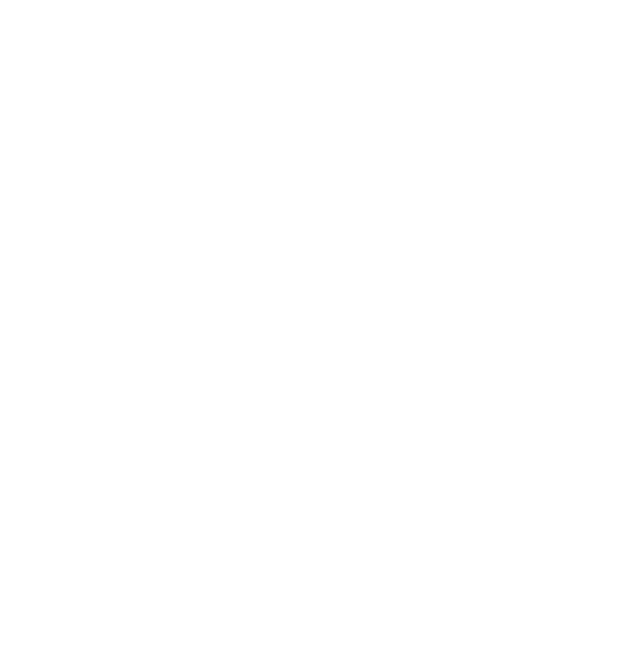
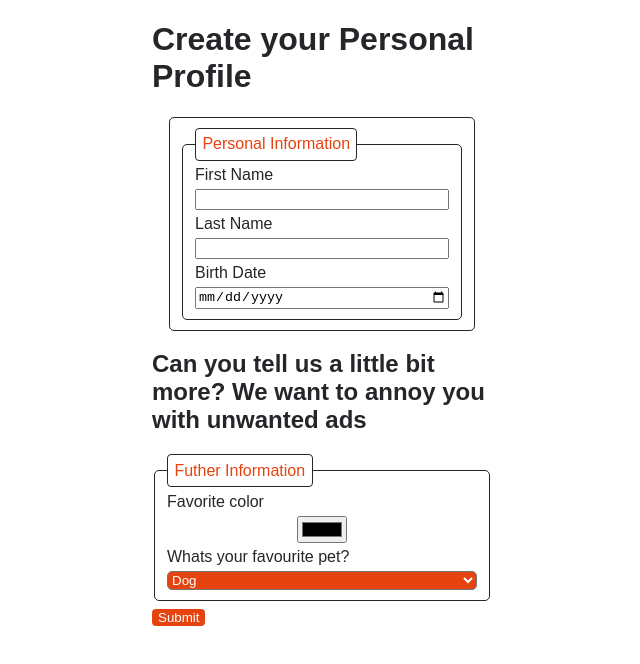
Before and after one commit to SarahJoyceMorgen/html-forms_personal-profile-form, a website: page index.html in a window 1280 px wide. Shown: the whole page, without its empty margins (318-958 px from the left). Drawn offline with Linux system fonts and the light colour scheme.

Commit message:
Solution HTML Foam

```diff
--- a/index.html
+++ b/index.html
@@ -1,15 +1,54 @@
 <!DOCTYPE html>
 <html lang="en">
+
 <head>
   <meta charset="utf-8" />
-    <meta
-      name="viewport"
-      content="width=device-width, initial-scale=1, shrink-to-fit=no"
-    />
+  <meta name="viewport" content="width=device-width, initial-scale=1, shrink-to-fit=no" />
   <title>Personal Profile Form</title>
   <link rel="stylesheet" href="./css/styles.css" />
 </head>
+
 <body>
-    <section></section>
+  <h1>Create your Personal Profile</h1>
+  <section>
+    <form>
+      <fieldset>
+        <legend>Personal Information</legend>
+        <label for="First Name">First Name</label>
+        <input name="First Name" id="First Name" type="text" required aria-placeholder="" />
+
+        <label for="Last Name">Last Name</label>
+        <input name="Last Name" id="Last Name" type="text" required aria-placeholder="" />
+
+        <label for="birthdate">Birth Date</label>
+        <input name="birthdate" id="birthdate" type="date" required aria-placeholder="" />
+      </fieldset>
+  </section>
+
+
+  <section>
+    <h2> Can you tell us a little bit more? We want to annoy you with unwanted ads</h2>
+    <fieldset>
+      <legend>Futher Information</legend>
+      <label for="favorite-color">Favorite color</label>
+      <input type="color" name="favorite-color" id="favorite-color" />
+
+      <label for="billing-plan">Whats your favourite pet?</label>
+
+
+      <select name="favourite Pet" id="favourite pet">
+        <option value="dog">Dog</option>
+        <option value="cat">Cat</option>
+        <option value="bird">Bird</option>
+      </select>
+    </fieldset>
+
+
+    <button type="submit">Submit</button>
+    </form>
+
+
+
 </body>
+
 </html>
```
Lines whose indentation alone changed are shown as unchanged.
